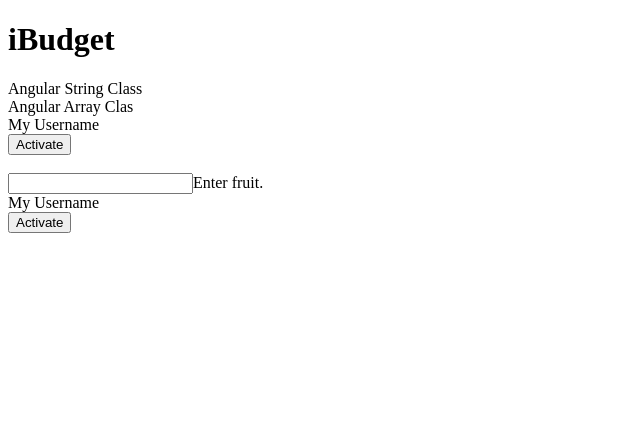
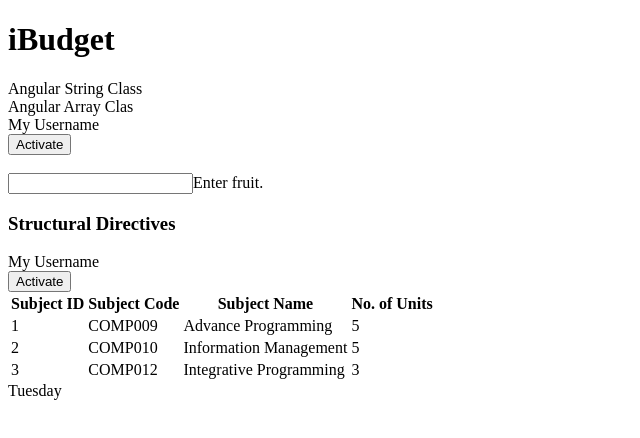
Before and after one commit to delima-justine/my_app, an Angular app: page / in a window 1280 px wide. Shown: the top 438 px of the page, without its empty margins (0-640 px from the left). Built offline with nearby package versions, Linux system fonts and the light colour scheme.

Commit message:
add structural directives

```diff
--- a/src/app/app.html
+++ b/src/app/app.html
@@ -9,14 +9,14 @@
 <!-- Useful for boolean: activating and deactivating class -->
 <div [ngClass]="{ active: isActive() }">My Username</div>
 
-<!-- Sets the .active class when truthy. -->
+<!-- Template Control - Sets the .active class when truthy. -->
 @if(isActive()) {
   <button (click)="isActive.set(false)">Deactivate</button>
 } @else {
   <button (click)="isActive.set(true)">Activate</button>
 }
 
-<!-- Switch Case -->
+<!-- Template Control - Switch Case -->
 <br><br>
 <input [(ngModel)]="fruit">
 
@@ -36,6 +36,36 @@
   *ngIf - structural directives - laging gumamit ng () kasi gumagamit ng
   signal() sa TS file.
 -->
+<h3>Structural Directives</h3>
 <div [ngClass]="{ active: isActive() }">My Username</div>
 <button (click)="isActive.set(false)" *ngIf="isActive()">Deactivate</button>
 <button (click)="isActive.set(true)" *ngIf="!isActive()">Activate</button>
+
+<!-- Table -->
+<table>
+  <thead>
+    <th>Subject ID</th>
+    <th>Subject Code</th>
+    <th>Subject Name</th>
+    <th>No. of Units</th>
+  </thead>
+  <tbody>
+    <tr *ngFor="let subject of subjects">
+      <td>{{subject.id}}</td>
+      <td>{{subject.subject_code}}</td>
+      <td>{{subject.subject_name}}</td>
+      <td>{{subject.no_of_units}}</td>
+    </tr>
+  </tbody>
+</table>
+
+<!-- Structural Switch -->
+<div [ngSwitch]="day()">
+  <div *ngSwitchCase="0">Sunday</div>
+  <div *ngSwitchCase="1">Monday</div>
+  <div *ngSwitchCase="2">Tuesday</div>
+  <div *ngSwitchCase="3">Wednesday</div>
+  <div *ngSwitchCase="4">Thursday</div>
+  <div *ngSwitchCase="5">Friday</div>
+  <div *ngSwitchCase="6">Saturday</div>
+</div>
--- a/src/app/app.ts
+++ b/src/app/app.ts
@@ -2,6 +2,13 @@ import { CommonModule } from '@angular/common';
 import { Component, signal } from '@angular/core';
 import { FormsModule } from '@angular/forms';
 import { RouterOutlet } from '@angular/router';
+
+type Subject = {
+    id: number;
+    subject_code: string;
+    subject_name: string;
+    no_of_units: number;
+}
 
 @Component({
   selector: 'app-root',
@@ -10,10 +17,34 @@ import { RouterOutlet } from '@angular/router';
   styleUrl: './app.css'
 })
 export class App {
+  // Class Properties
   protected readonly title = signal('my_app');
   myClass = signal('my-class');
   myClasses = signal(['first', 'second']);
   isActive = signal(false);
   fruit = signal('');
-  val = signal('')
+  day = signal(2);
+
+  subjects: Subject[] = [
+    {
+      id: 1,
+      subject_code: "COMP009",
+      subject_name: "Advance Programming",
+      no_of_units: 5
+    },
+
+    {
+      id: 2,
+      subject_code: "COMP010",
+      subject_name: "Information Management",
+      no_of_units: 5
+    },
+
+    {
+      id: 3,
+      subject_code: "COMP012",
+      subject_name: "Integrative Programming",
+      no_of_units: 3
+    }
+  ];
 }
```
